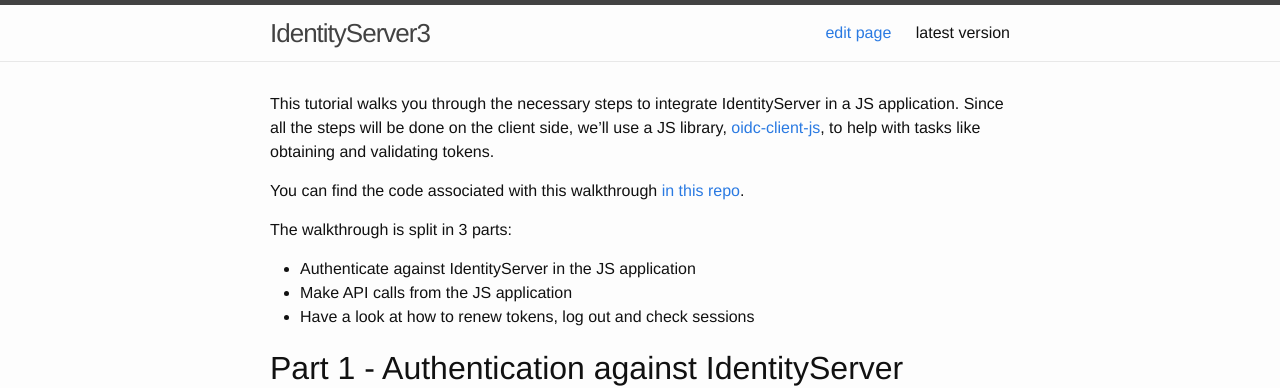
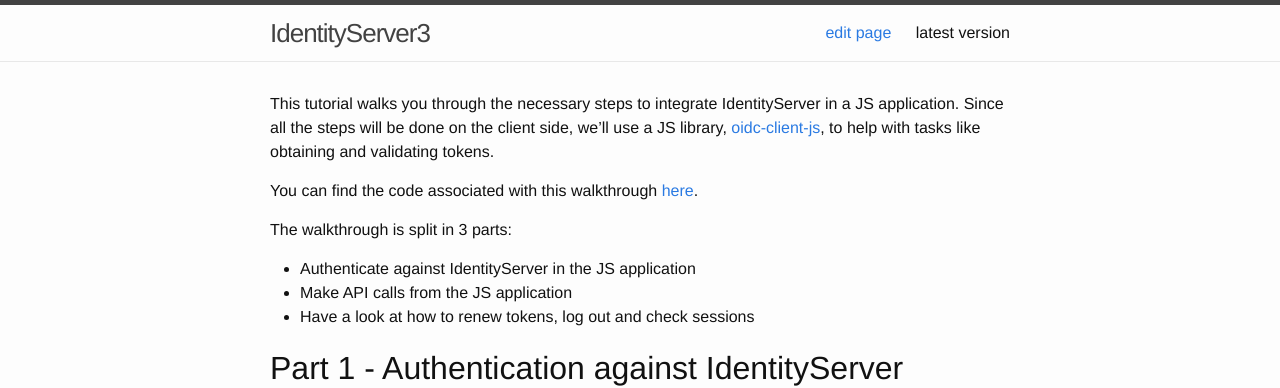
Before and after one commit to IdentityServer/Documentation, a Jekyll site: the page built from docsv2/overview/jsGettingStarted.md, in a window 1280 px wide and 900 px high. Shown: the top 388 px of the window. Built offline with Jekyll 4.4.1, drawn with Linux system fonts in a browser that asks for light colours.

Commit message:
Update jsGettingStarted.md

```diff
--- a/docsv2/overview/jsGettingStarted.md
+++ b/docsv2/overview/jsGettingStarted.md
@@ -5,7 +5,7 @@
 This tutorial walks you through the necessary steps to integrate IdentityServer in a JS application.
 Since all the steps will be done on the client side, we'll use a JS library, [oidc-client-js](https://github.com/IdentityModel/oidc-client-js), to help with tasks like obtaining and validating tokens.
 
-You can find the code associated with this walkthrough [in this repo](https://github.com/mderriey/IdentityServer.JsWalkthrough).
+You can find the code associated with this walkthrough [here](https://github.com/IdentityServer/IdentityServer3.Samples/tree/master/source/JavaScript%20Walkthrough).
 
 The walkthrough is split in 3 parts:
 
```
